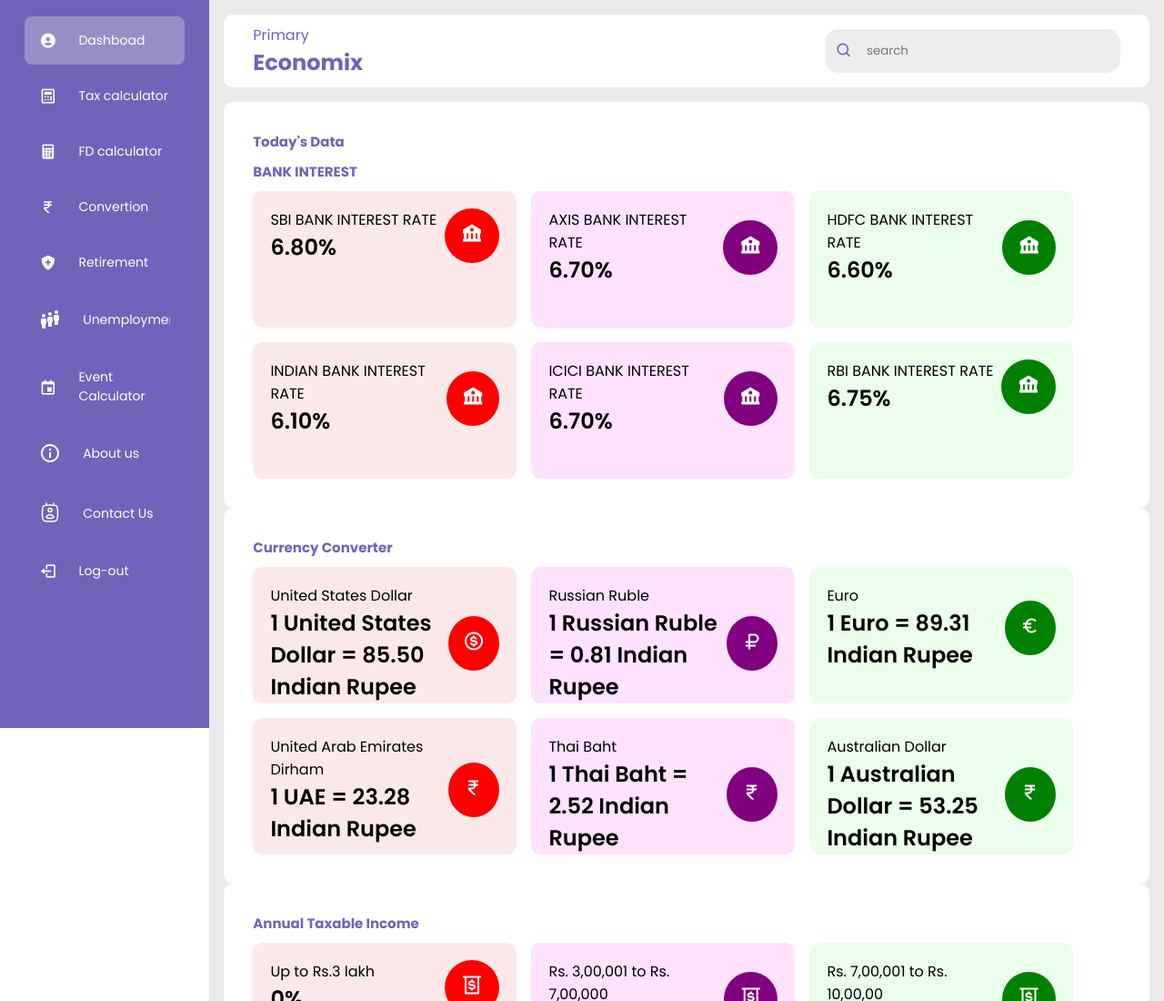
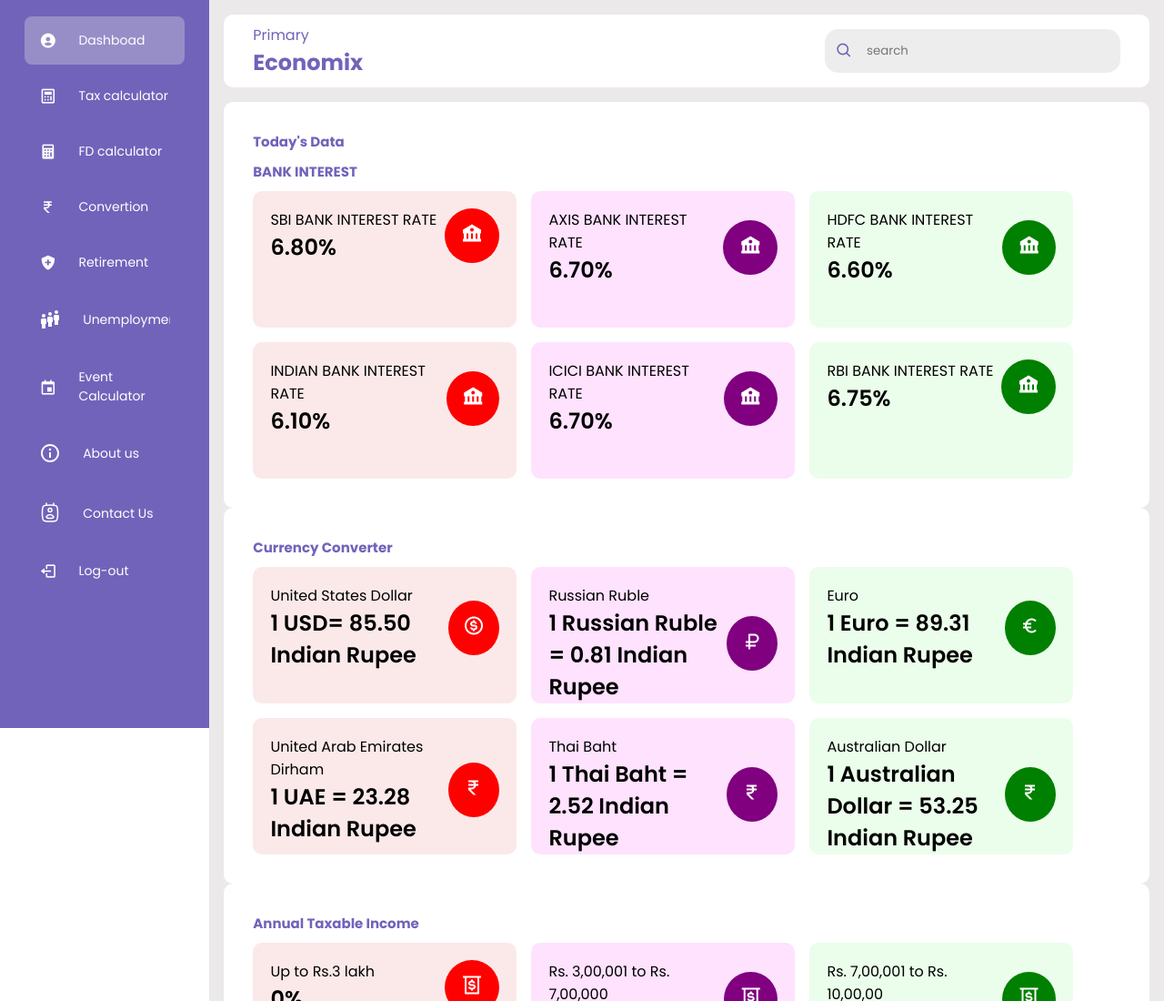
Before and after one commit to economix-onebitecoders/hackanomics_2025, a plain HTML site: page homepage.html in a window 1280 px wide. Shown: the top 1100 px of the page at 91% size. Drawn offline with nearby package versions, Linux system fonts and the light colour scheme.

Commit message:
Update homepage.html
I Change USD

```diff
--- a/homepage.html
+++ b/homepage.html
@@ -204,7 +204,7 @@
                             <span class="title">
                                 United States Dollar
                             </span>
-                            <span class="amount--value">1 United States Dollar = 85.50 Indian Rupee</span>
+                            <span class="amount--value">1 USD= 85.50 Indian Rupee</span>
                         </div>
                         <i class='bx bx-dollar-circle icon' ></i>
                     </div>
```
